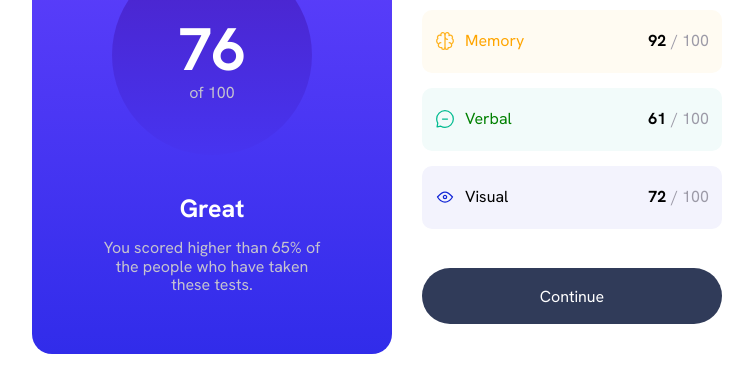
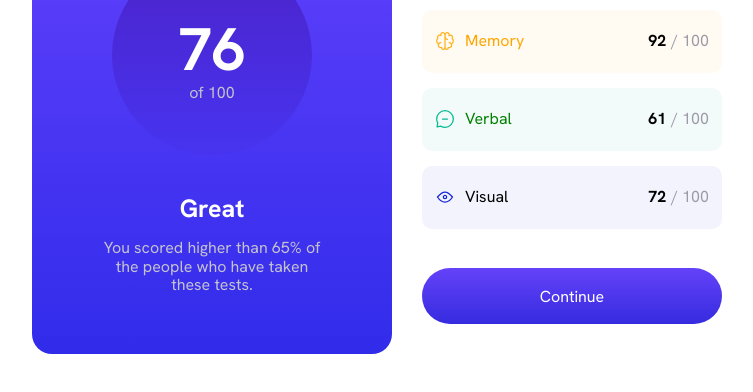
Before and after one commit to SinBin10/Results_Summary_Project_new, a plain HTML site: page index.html in a window 1536 px wide. In both pictures the pointer is over the button "Continue". Shown: the part 296-688 px from the top of the page, without its empty margins (376-1129 px from the left). Drawn offline with Linux system fonts and the light colour scheme.

Commit message:
added hover effect on button.

```diff
--- a/CSS/styles.css
+++ b/CSS/styles.css
@@ -143,7 +143,7 @@ h2 {
 }
 
 /*For dekstop*/
-@media screen and (min-width: 1024px) {
+@media screen and (min-width: 1440px) {
   .final-grid {
     height: 100vh;
     justify-content: center;
@@ -190,4 +190,8 @@ h2 {
     justify-content: center;
     align-items: center;
   }
+  .actual-button:hover {
+    background: linear-gradient(#6442f9, #362bdf);
+    cursor: pointer;
+  }
 }
```
